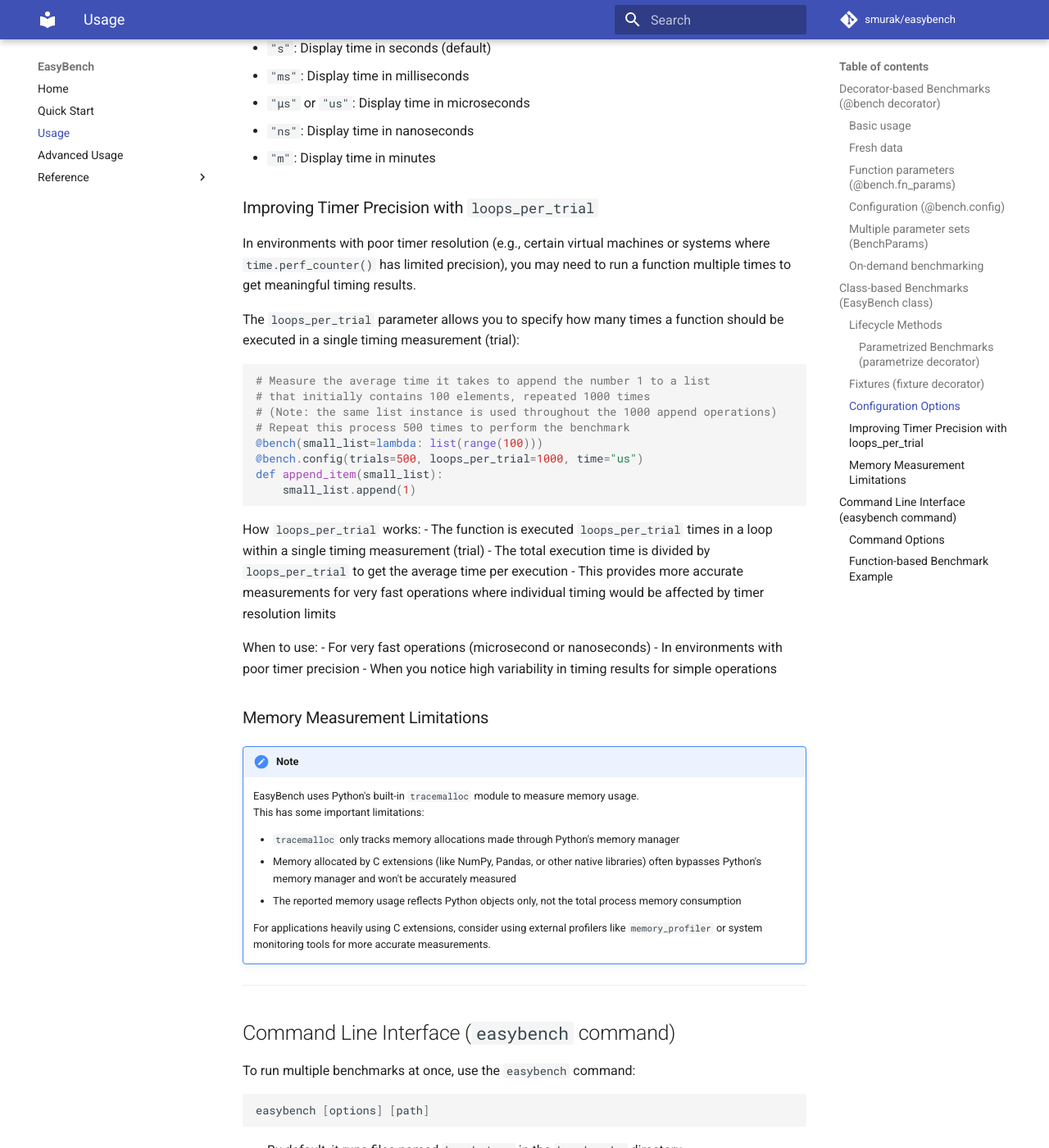
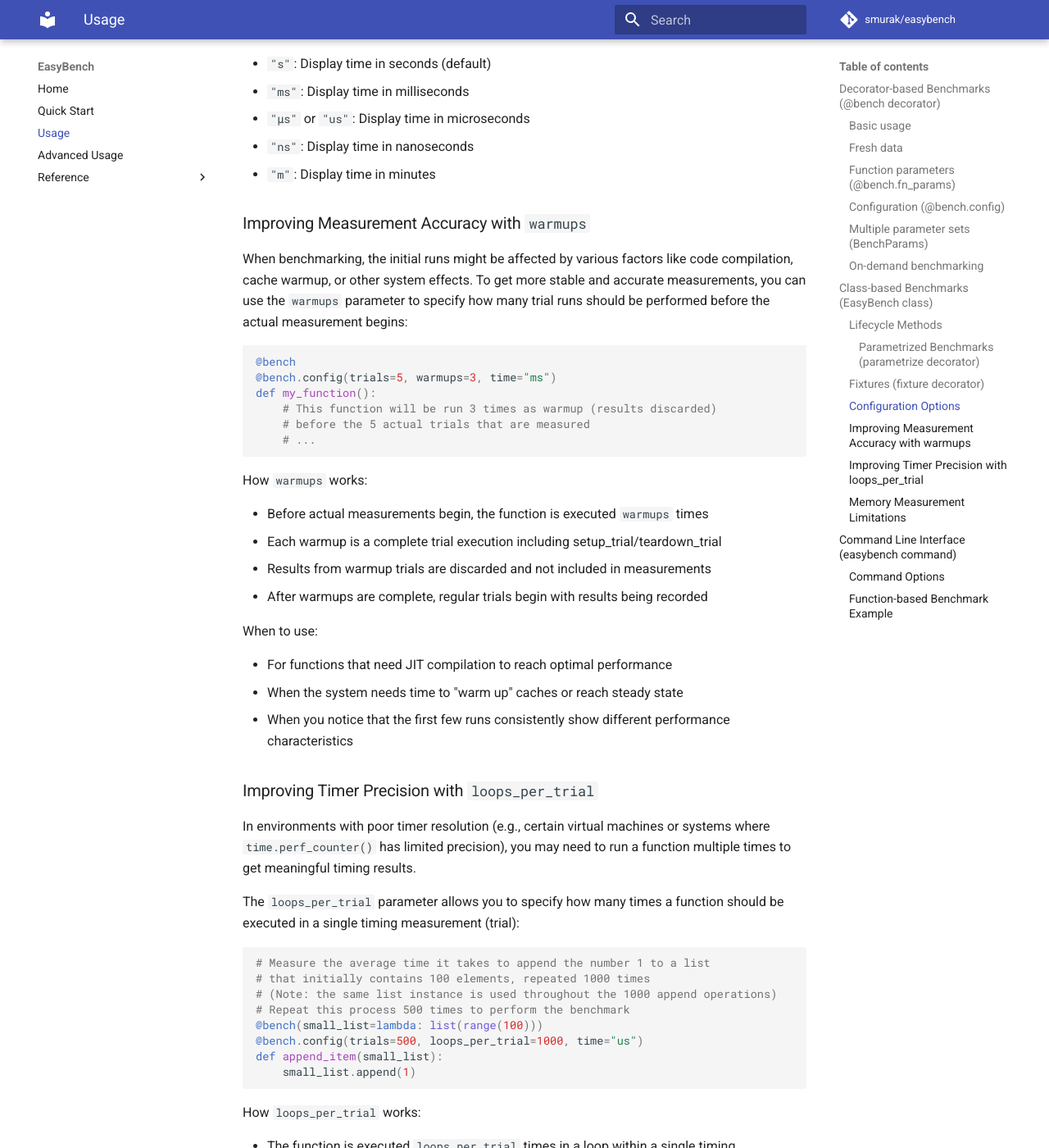
Before and after one commit to smurak/easybench, an MkDocs documentation site: the page built from docs/usage.md, in a window 1280 px wide and 1400 px high, scrolled down 6730 px. Shown: the whole window at 82% size. Built offline with MkDocs 1.6.1 and Material for MkDocs 9.7.7, drawn with Linux system fonts in a browser that asks for light colours; comment, search, counter and statistics services are not loaded; some of the changed text lies outside the part shown.

Commit message:
feat: add warmup trials to benchmark configuration for improved measurement accuracy

````diff
--- a/docs/usage.md
+++ b/docs/usage.md
@@ -281,6 +281,7 @@ from easybench import BenchConfig, EasyBench
 class MyBenchmark(EasyBench):
     bench_config = BenchConfig(
         trials=5,            # Number of trials
+        warmups=2,           # Number of warmup trials before actual measurement
         sort_by="avg",       # Sort criterion
         reverse=False,       # Sort order (False=ascending, True=descending)
         memory=True,         # Enable memory measurement (True or "B"/"KB"/"MB"/"GB")
@@ -317,6 +318,35 @@ Time measurement options (`time`):
 - `"ns"`: Display time in nanoseconds
 - `"m"`: Display time in minutes
 
+### Improving Measurement Accuracy with `warmups`
+
+When benchmarking, the initial runs might be affected by various factors like code compilation,
+cache warmup, or other system effects. To get more stable and accurate measurements, you can
+use the `warmups` parameter to specify how many trial runs should be performed before the actual
+measurement begins:
+
+```python
+@bench
+@bench.config(trials=5, warmups=3, time="ms")
+def my_function():
+    # This function will be run 3 times as warmup (results discarded)
+    # before the 5 actual trials that are measured
+    # ...
+```
+
+How `warmups` works:
+
+- Before actual measurements begin, the function is executed `warmups` times
+- Each warmup is a complete trial execution including setup_trial/teardown_trial
+- Results from warmup trials are discarded and not included in measurements
+- After warmups are complete, regular trials begin with results being recorded
+
+When to use:
+
+- For functions that need JIT compilation to reach optimal performance
+- When the system needs time to "warm up" caches or reach steady state
+- When you notice that the first few runs consistently show different performance characteristics
+
 ### Improving Timer Precision with `loops_per_trial`
 
 In environments with poor timer resolution (e.g., certain virtual machines or systems where `time.perf_counter()` has limited precision), you may need to run a function multiple times to get meaningful timing results.
@@ -335,11 +365,13 @@ def append_item(small_list):
 ```
 
 How `loops_per_trial` works:
+
 - The function is executed `loops_per_trial` times in a loop within a single timing measurement (trial)
 - The total execution time is divided by `loops_per_trial` to get the average time per execution
 - This provides more accurate measurements for very fast operations where individual timing would be affected by timer resolution limits
 
 When to use:
+
 - For very fast operations (microsecond or nanoseconds)
 - In environments with poor timer precision
 - When you notice high variability in timing results for simple operations
````
Also changed, not shown: README-pypi.md (+33 -0 lines), README.md (+29 -0 lines), README_ja.md (+30 -0 lines), 2 other files.
